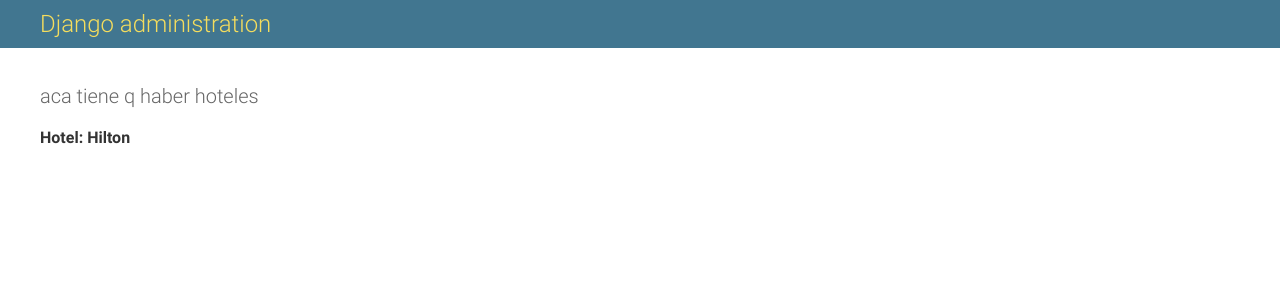
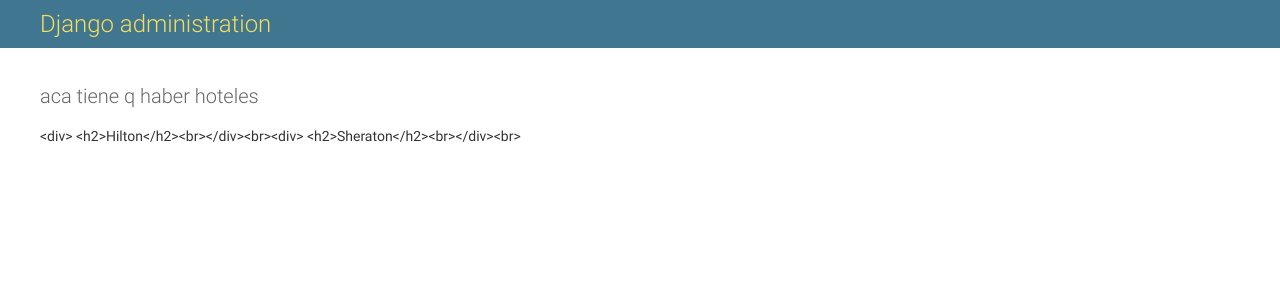
Before and after one commit to DiogenesPuig/g5_ITSV, a Django app: page / in a window 1280 px wide. Shown: the top 308 px of the page. Run offline with Django 3.2, Linux system fonts and the light colour scheme; data comes from the database, SQL or seed files in the repository; both versions use the stored data as it was after the commit; parts of the project's set-up code (start-up, migrations or seed data) failed here and were passed over.

Commit message:
Se agregó otro hotel, modificaciones en la funcionalidad de la pagina principal

```diff
--- a/Proyecto/views.py
+++ b/Proyecto/views.py
@@ -15,8 +15,8 @@ class HomeView(TemplateView):
         hoteles = ""
         for hs in h:
             hoteles += "<div> <h2>" +str(hs.nombre)+"</h2><br>" + "</div><br>"
-            print("Esto esta pasando")
-        context['hotel'] = h.get(id=1).nombre
+            print(hoteles)
+        context['hotel'] = hoteles
         return self.render_to_response(context)
 
 
--- a/templates/Proyecto/home.html
+++ b/templates/Proyecto/home.html
@@ -7,9 +7,6 @@
 <div id ="b">
     <br>
     <h1>aca tiene q haber hoteles</h1>
-    <div>
-        <h2>Hotel: {{ hotel }} </h2>
-
-    </div>
+    {{ hotel }}
 </div>
 {% endblock %}
```
Also changed, not shown: db.sqlite3.
